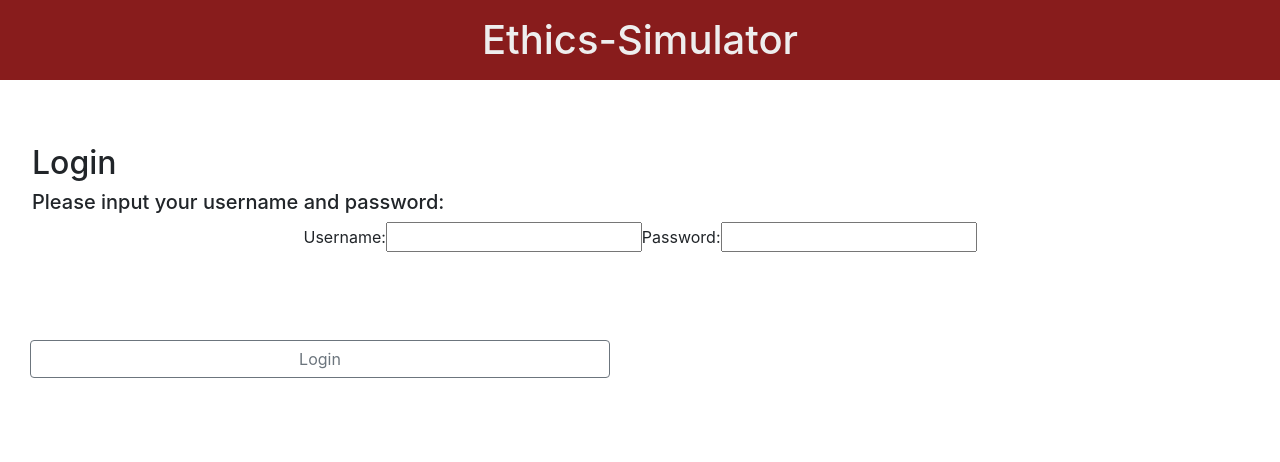
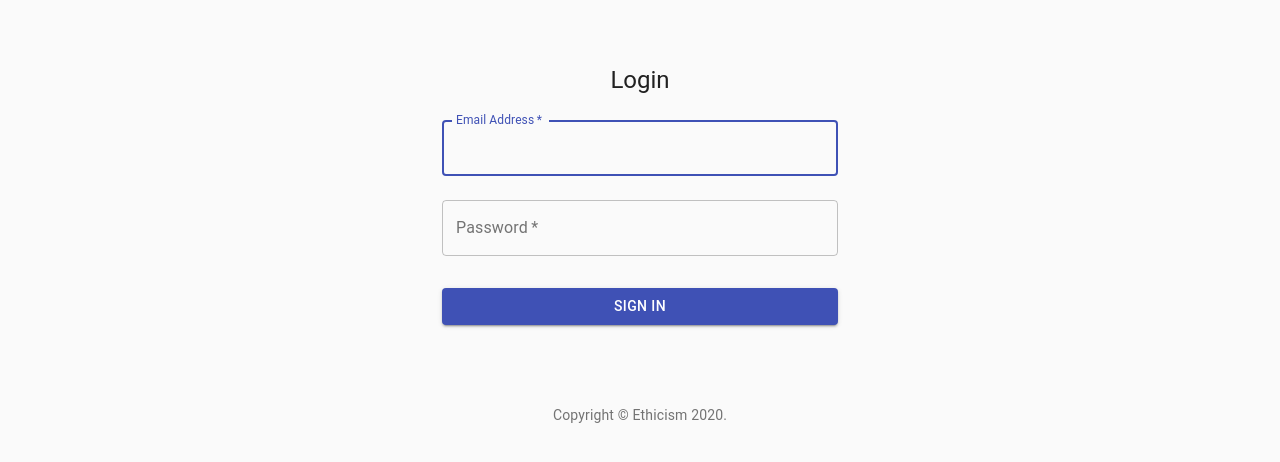
Before and after one commit to david-fisher/320-F20-Track-IV, a React (Create React App) app in the folder scenario_editor/: page /login in a window 1280 px wide. Shown: the top 462 px of the page. Built offline with nearby package versions, Linux system fonts and the light colour scheme.

Commit message:
Update page routing and pages (as per last demo)
-Update the page routing as showcased last demo
-Remove unneccessary files (Welcome.css and Welcome.js)
-Fix css for Introduction buttons

```diff
--- a/scenario_editor/package.json
+++ b/scenario_editor/package.json
@@ -6,6 +6,7 @@
     "node": ">=14.4.0"
   },
   "dependencies": {
+    "@material-ui/core": "^4.11.0",
     "@testing-library/jest-dom": "^4.2.4",
     "@testing-library/react": "^9.5.0",
     "@testing-library/user-event": "^7.2.1",
--- a/scenario_editor/src/App.js
+++ b/scenario_editor/src/App.js
@@ -1,7 +1,6 @@
 import React from 'react';
 import './App.css';
 import Login from "./Login/Login"
-import Welcome from './Welcome/Welcome';
 import Nav from './Components/Nav';
 import Home from './Home/Home';
 import Introduction from './Introduction/Introduction';
@@ -21,7 +20,7 @@
       <div className="App">
         <Switch>
           <Route path = "/login" component = {Login} />
-          <Route path = "/" exact component = {Welcome} />
+          <Route path = "/" exact component = {Login} />
           <Route path = "/home" component = {Home} />
           <Route path = "/introduction" component = {Introduction} />
           <Route path = "/player-responses" component = {PlayerResponses} />
--- a/scenario_editor/src/Home/Home.css
+++ b/scenario_editor/src/Home/Home.css
@@ -14,9 +14,11 @@
     margin-left: 10px;
     margin-right: 10px;
     margin-bottom: 10px; */
+    display: inline;
     margin-top: 10px;
     background-color: inherit;
     text-align:center;
+
   }
 
   .Right-Button {
@@ -26,6 +28,7 @@
     margin-left: 10px;
     margin-right: 10px;
     margin-bottom: 10px; */
+    display: inline;
     margin-top: 10px;
     background-color: inherit;
     outline-color: #881c1c;
@@ -42,7 +45,8 @@
   }
 
   .btn-custom-button-size {
-    padding: 5rem;
+    padding: 3rem;
+    margin: 1%;
     color: white;
     font-weight: 500;
     border-style: solid;
--- a/scenario_editor/src/Introduction/Introduction.js
+++ b/scenario_editor/src/Introduction/Introduction.js
@@ -66,7 +66,7 @@
 
           <div class="Introduction-submit-button">
           {/* <div> */}
-            <Link to = "/home">
+            <Link to = "/player-responses">
               <Button
               size = "custom-submit-button"
               variant="outline-secondary"
--- a/scenario_editor/src/Login/Login.js
+++ b/scenario_editor/src/Login/Login.js
@@ -1,54 +1,101 @@
 import React from 'react';
-import './Login.css';
-import Nav from '../Components/Nav'
-import Button from 'react-bootstrap/Button';
 import {Link} from 'react-router-dom';
+import Avatar from '@material-ui/core/Avatar';
+import Button from '@material-ui/core/Button';
+import CssBaseline from '@material-ui/core/CssBaseline';
+import TextField from '@material-ui/core/TextField';
+// import Link from '@material-ui/core/Link';
+import Grid from '@material-ui/core/Grid';
+import Box from '@material-ui/core/Box';
+import Typography from '@material-ui/core/Typography';
+import { makeStyles } from '@material-ui/core/styles';
+import Container from '@material-ui/core/Container';
 
 function Login() {
-  return (
-    <div className="Login">
-    <div className="Login-header">
-        <header>
-            <h1>
-                Ethics-Simulator
-            </h1>
-        </header>
-    </div>
-    <div className="Login-text">
-        <header>
-            <h2>
-                Login
-            </h2>
-            <h5>
-                Please input your username and password:
-            </h5>
-        </header>
-    </div>
-    <div class="Login-Form">
-        <form>
-            <label>
-                Username:
-                <input type="text" name="name" />
-                Password:
-                <input type="text" name="username" />
-            </label>
-            {/* <input class="Submit-Button" type="submit" value="Submit" /> */}
-        </form>
-    </div>
-    <div class="Login-Button">
-      <Link to = "/">
-        <Button lg block
-            variant="outline-secondary"
-            // This isn't working right now. Need to figure out how to route from one page to another,
-            // possibly using the routing option or href like below.
-        >
+    return (
+      <Typography variant="body2" color="textSecondary" align="center">
+        {'Copyright © Ethicism '}
+        {new Date().getFullYear()}
+        {'.'}
+      </Typography>
+    );
+  }
+
+  const useStyles = makeStyles((theme) => ({
+    paper: {
+      marginTop: theme.spacing(8),
+      display: 'flex',
+      flexDirection: 'column',
+      alignItems: 'center'
+
+    },
+    avatar: {
+      margin: theme.spacing(1),
+      backgroundColor: theme.palette.secondary.main,
+    },
+    misc_text: {
+        color: 'black'
+    },
+    form: {
+      width: '100%', // Fix IE 11 issue.
+      marginTop: theme.spacing(1),
+
+    },
+    submit: {
+      margin: theme.spacing(3, 0, 2),
+    },
+  }));
+
+  export default function SignIn() {
+    const classes = useStyles();
+
+    return (
+      <Container component="main" maxWidth="xs">
+        <CssBaseline />
+        <div className={classes.paper}>
+          <Typography component="h1" variant="h5">
             Login
-        </Button>{' '}
-      </Link>
-    </div>
+          </Typography>
+          <form className={classes.form} noValidate>
+            <TextField
+              variant="outlined"
+              margin="normal"
+              required
+              fullWidth
+              id="email"
+              label="Email Address"
+              name="email"
+              autoComplete="email"
+              autoFocus
+            />
+            <TextField
+              variant="outlined"
+              margin="normal"
+              required
+              fullWidth
+              name="password"
+              label="Password"
+              type="password"
+              id="password"
+              autoComplete="current-password"
+            />
+            <Link to="/home">
+              <Button
+                type="submit"
+                fullWidth
+                variant="contained"
+                color="primary"
+                className={classes.submit}
+              >
+              Sign In
+              </Button>
+            </Link>
 
-    </div>
-  );
-}
-
-export default Login;
+          </form>
+        </div>
+        <Box mt={8}>
+          <Login />
+        </Box>
+      </Container>
+    );
+  }
--- a/scenario_editor/src/NewScenario/new_scenario.css
+++ b/scenario_editor/src/NewScenario/new_scenario.css
@@ -5,3 +5,13 @@
 .Description{
     margin:auto;
 }
+
+.btn-custom-submit-button{
+    padding: 10px 10px;
+    color: inherit;
+    margin-bottom: 600px;
+    margin-right: 200px;
+    float: right;
+    background-color: #881c1c;
+    color: white;
+}
--- a/scenario_editor/src/NewScenario/new_scenario.js
+++ b/scenario_editor/src/NewScenario/new_scenario.js
@@ -1,6 +1,8 @@
 import React from 'react';
 import './new_scenario.css';
 import Nav from '../Components/Nav'
+import {Link} from 'react-router-dom';
+import Button from 'react-bootstrap/Button';
 
 
 //Essentially the NewScenario page from the Wireframe.
@@ -17,7 +19,18 @@
           <form>
               <h1>Scenario Description:</h1>
               <textarea rows = '15' cols = '75'/>
-              <input type='submit' value = 'submit'/>
+              <div class="Introduction-submit-button">
+                {/* <div> */}
+                <Link to = "/introduction">
+                  <Button
+                  size = "custom-submit-button"
+                  variant="outline-secondary"
+                  value = "Submit"
+                  >
+                  Submit
+                  </Button>{' '}
+                </Link>
+              </div>
           </form>
           </div>
       </div>
--- a/scenario_editor/src/Welcome/Welcome.js
+++ /dev/null
@@ -1,20 +0,0 @@
-import React from 'react';
-import './Welcome.css';
-import Nav from '../Components/Nav'
-import {Link} from 'react-router-dom';
-
-//Maybe we could use this page in order to test out new components?
-function Welcome() {
-  return (
-    <div>
-      <Nav/>
-      <h1>Welcome</h1>
-      <p>
-        Currently these pages are a work in progress. Use the Navigation bar in order to
-        switch pages!
-      </p>
-    </div>
-  );
-}
-
-export default Welcome;
```
Also changed, not shown: scenario_editor/src/Welcome/Welcome.css (deleted), 1 other file (tests, documents, lock files or other folders).
